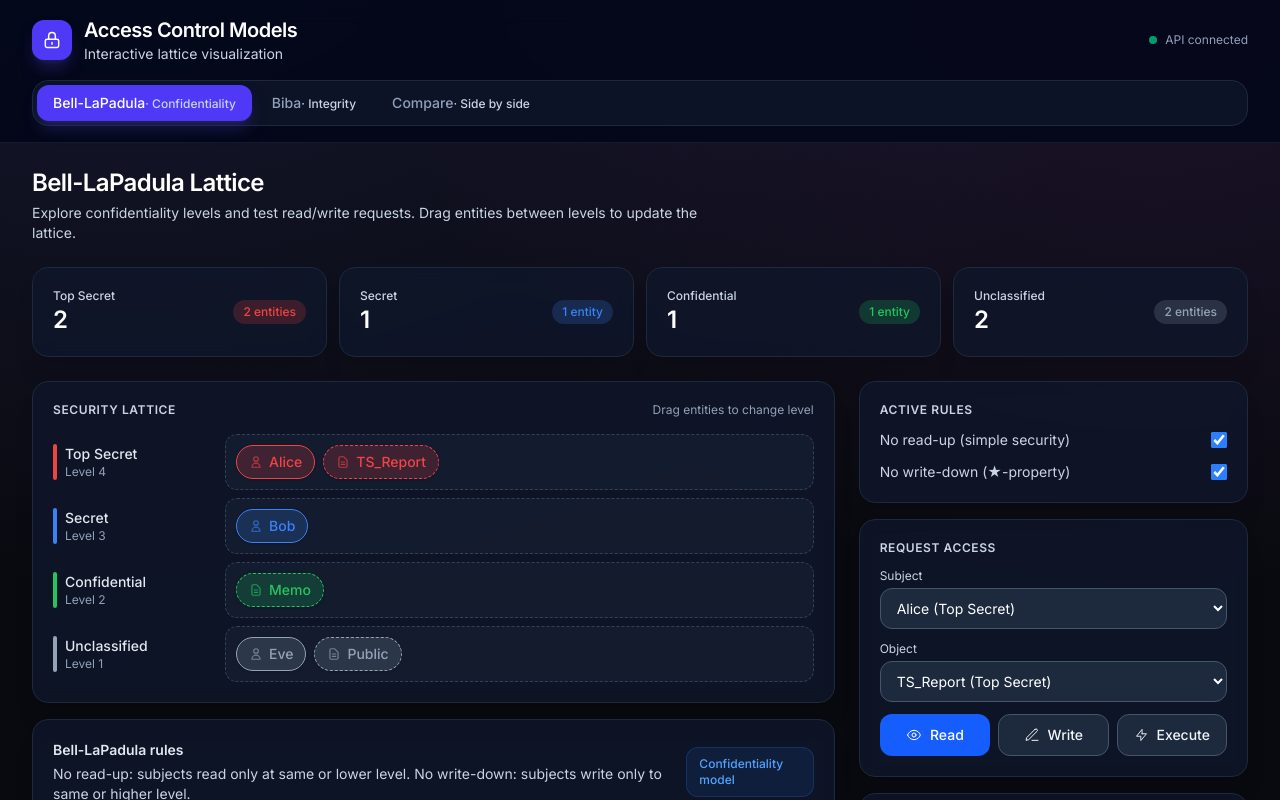
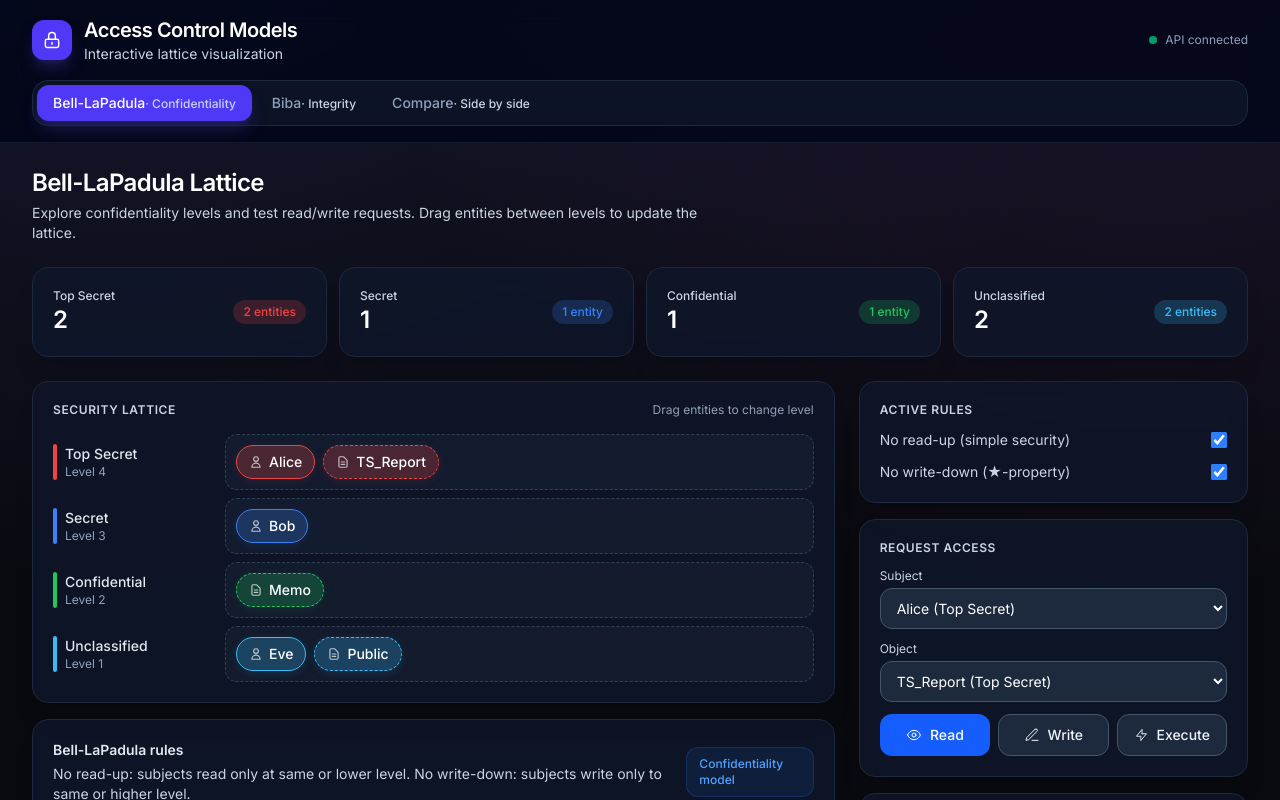
Before and after one commit to Nirupa3112/access-control-viz, a React (Vite) app in the folder frontend/: page / in a window 1280 px wide. Shown: the top 800 px of the page. Built offline with nearby package versions, Linux system fonts and the light colour scheme.

Commit message:
Update to increase text visibility

```diff
--- a/frontend/src/components/BLPPanel.jsx
+++ b/frontend/src/components/BLPPanel.jsx
@@ -5,7 +5,7 @@ const BLP_COLORS = {
   "Top Secret": "#ef4444",
   Secret: "#3b82f6",
   Confidential: "#22c55e",
-  Unclassified: "#94a3b8",
+  Unclassified: "#38bdf8",
 };
 const DEFAULT_ENTITIES = [
   { id: 1, name: "Alice", type: "subject", level: "Top Secret" },
--- a/frontend/src/components/BibaPanel.jsx
+++ b/frontend/src/components/BibaPanel.jsx
@@ -1,7 +1,7 @@
 import AccessPanel from "./AccessPanel";
 
 const BIBA_LEVELS = ["High", "Medium", "Low"];
-const BIBA_COLORS = { High: "#334155", Medium: "#4f46e5", Low: "#6366f1" };
+const BIBA_COLORS = { High: "#f43f5e", Medium: "#8b5cf6", Low: "#06b6d4" };
 const DEFAULT_ENTITIES = [
   { id: 1, name: "Auditor", type: "subject", level: "High" },
   { id: 2, name: "Analyst", type: "subject", level: "Medium" },
--- a/frontend/src/components/Lattice.jsx
+++ b/frontend/src/components/Lattice.jsx
@@ -45,9 +45,11 @@ export default function Lattice({ levels, entities, onMove, colors }) {
                       transition hover:scale-[1.03] active:cursor-grabbing"
                                         style={{
                                             // Increased opacity from 18 to 33 so the background is visible against dark grey
-                                            background: colors[lvl] + "33",
-                                            color: colors[lvl],
+                                            background: colors[lvl] + "40",
+                                            // color: colors[lvl],
+                                            color: "#ffffff",
                                             border: `1.5px ${ent.type === "object" ? "dashed" : "solid"} ${colors[lvl]}`,
+                                            boxShadow: `0 2px 10px ${colors[lvl]}20`
                                         }}
                                     >
                                         <EntityIcon type={ent.type} />
```
